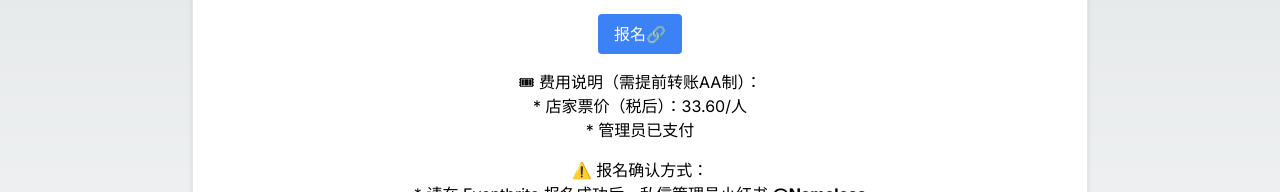
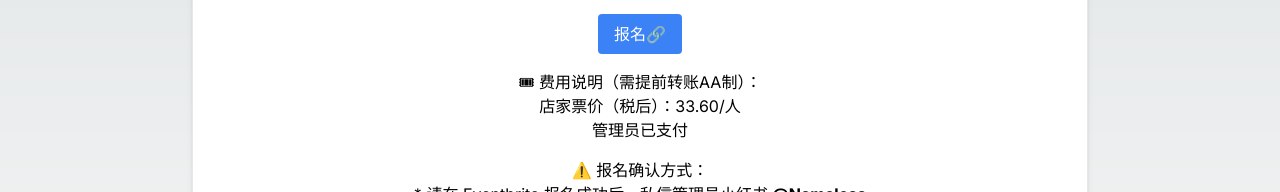
Before and after one commit to Brack-Wang/nextjs, a Next.js app: page / in a window 1280 px wide. Shown: the part 513-705 px from the top of the page. Built offline with nearby package versions, Linux system fonts and the light colour scheme.

Commit message:
Update page.tsx

```diff
--- a/app/page.tsx
+++ b/app/page.tsx
@@ -32,7 +32,7 @@ export default function Home() {
           报名🔗
         </a>
       </p>
-      <p className="mb-4">🎟 费用说明（需提前转账AA制）：<br />* 店家票价（税后）：33.60/人<br />* 管理员已支付</p>
+      <p className="mb-4">🎟 费用说明（需提前转账AA制）：<br /> 店家票价（税后）：33.60/人<br /> 管理员已支付</p>
   <p className="mb-4"> ⚠️ 报名确认方式：<br /> * 请在 Eventbrite 报名成功后，私信管理员小红书 <strong>@Nameless</strong><br />
 私信内容请备注：<strong>Eventbrite 报名名字 + Zelle 转账名字</strong><br />
 管理员将回复 Zelle 信息，请于报名当天 <strong>23:59 前</strong>完成转账<br />
```
